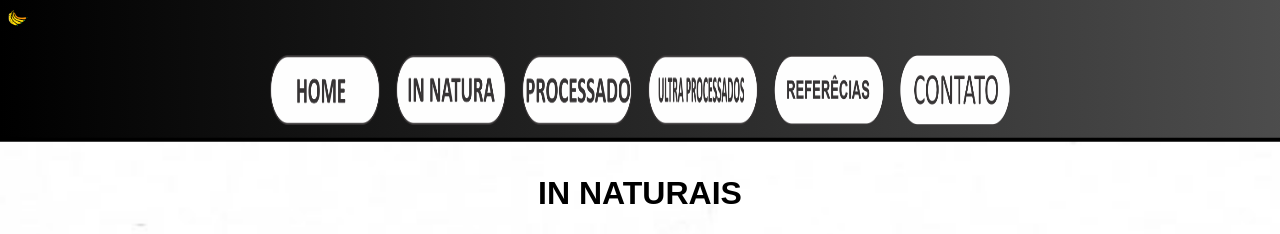
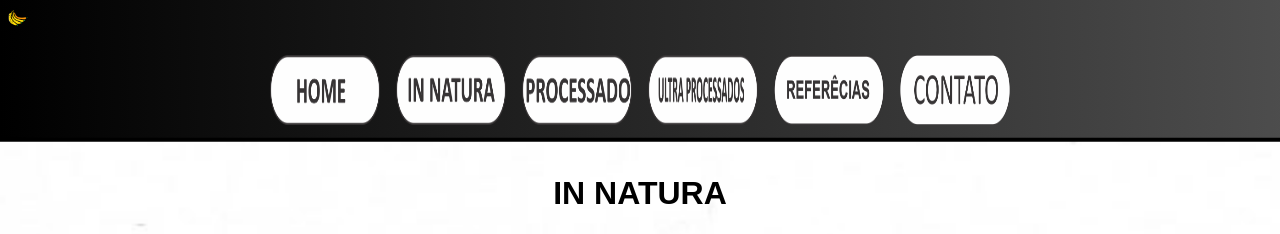
Before and after one commit to ArthureBrenno/TrabalhoEACNTdoArthureBrenno, a plain HTML site: page innatura.html in a window 1280 px wide. Shown: the top 234 px of the page. Drawn offline with Linux system fonts and the light colour scheme.

Commit message:
Update innatura.html

```diff
--- a/innatura.html
+++ b/innatura.html
@@ -44,7 +44,7 @@
         </center><!--fim de menu-->
 
         <center>
-            <h1><font face="Arial" color="black">IN NATURAIS</h1>
+            <h1><font face="Arial" color="black">IN NATURA</h1>
                 <b>O que é?</b>
 
                 <br> Os alimentos recebem esse nome justamente pois são alimentos naturais ou minimamente refinado, isso significa que não <br> possuem hormônio ou qualquer outro tipo de refinamento e se houver é mínimo.
```
